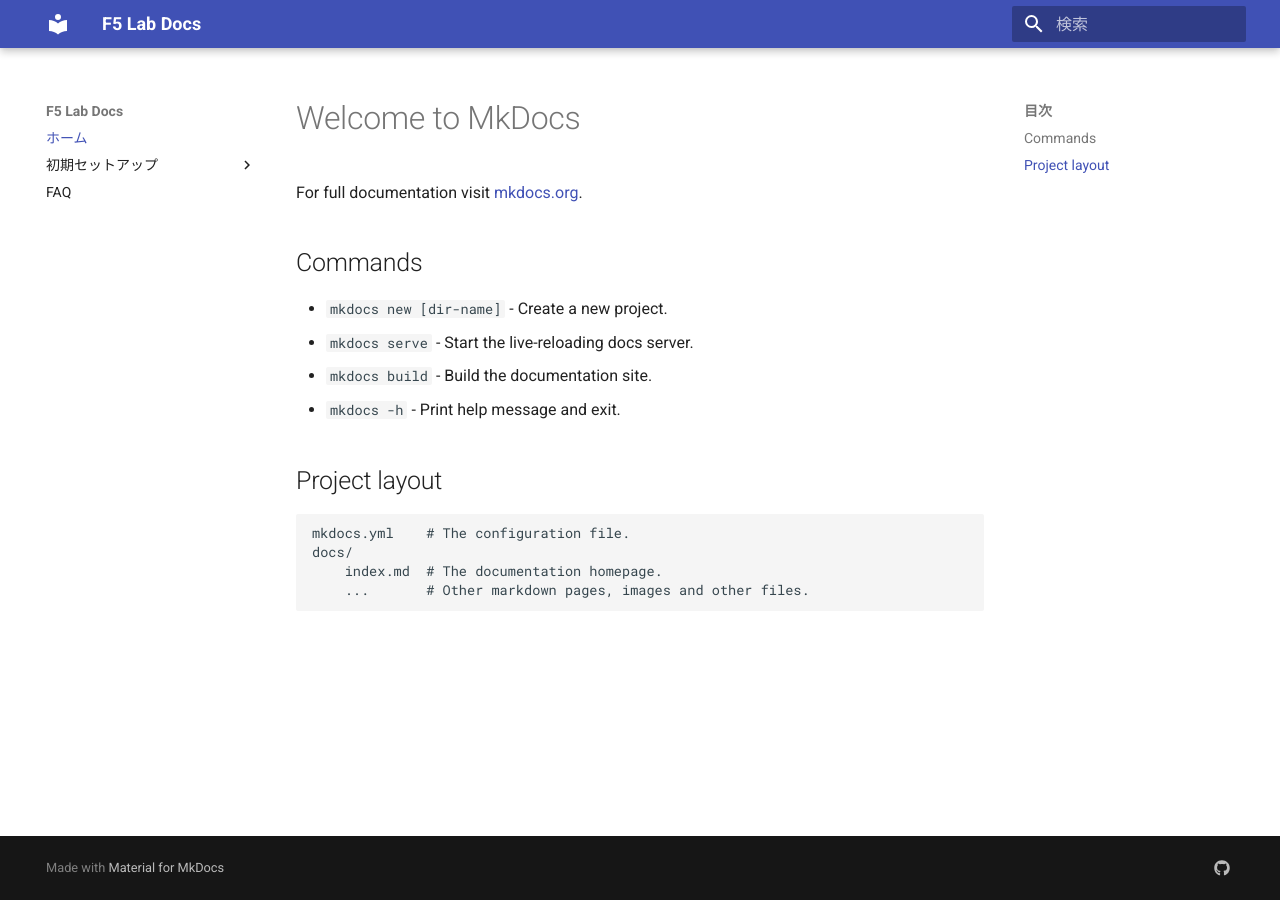
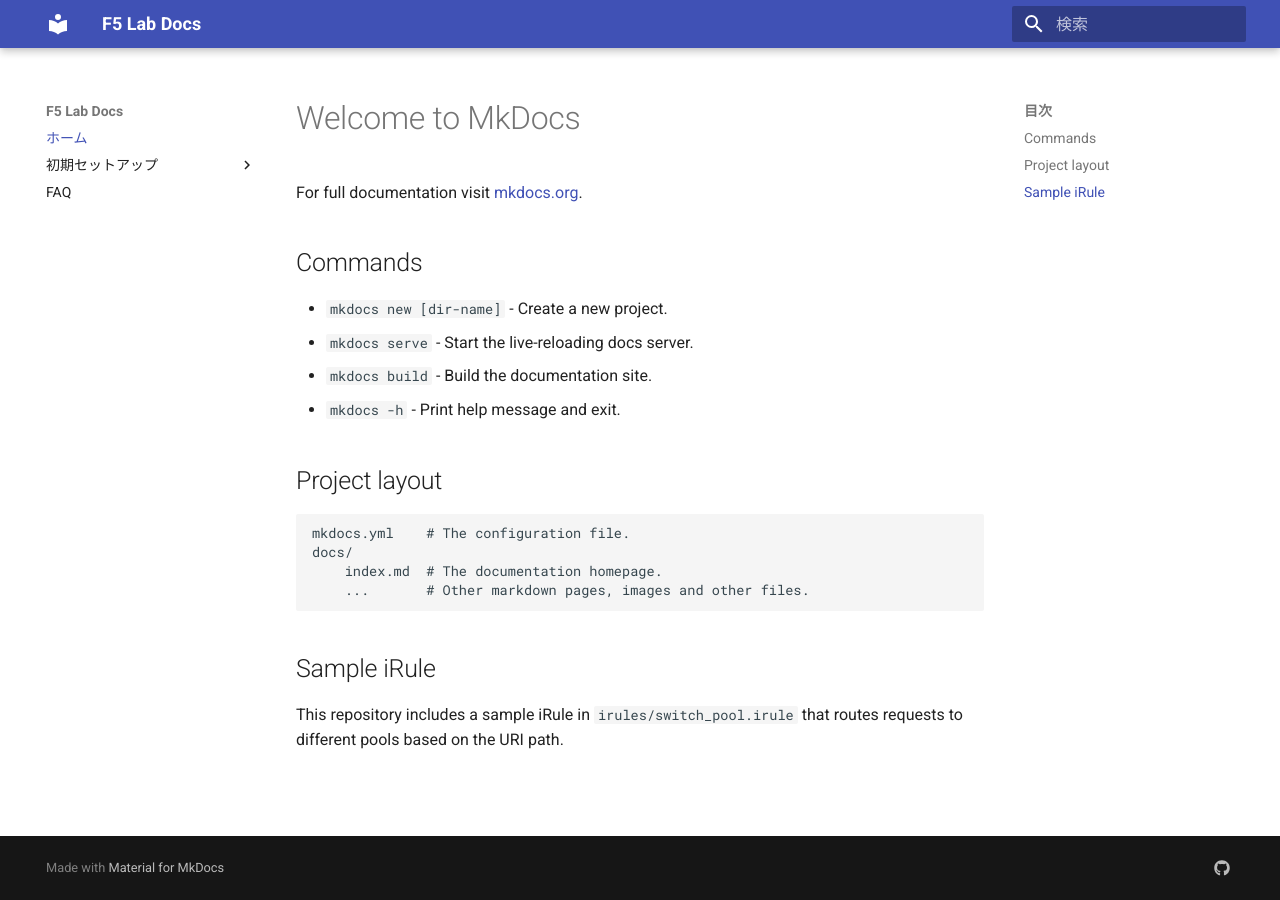
Before and after one commit to shigeru-1234/f5-lab-docs, an MkDocs documentation site: the page built from docs/index.md, in a window 1280 px wide. Built offline with MkDocs 1.6.1 and Material for MkDocs 9.7.7, drawn with Linux system fonts in a browser that asks for light colours.

Commit message:
Add sample iRule

```diff
--- a/docs/index.md
+++ b/docs/index.md
@@ -15,3 +15,7 @@
     docs/
         index.md  # The documentation homepage.
         ...       # Other markdown pages, images and other files.
+
+## Sample iRule
+
+This repository includes a sample iRule in `irules/switch_pool.irule` that routes requests to different pools based on the URI path.
```
Also changed, not shown: 1 other file.
